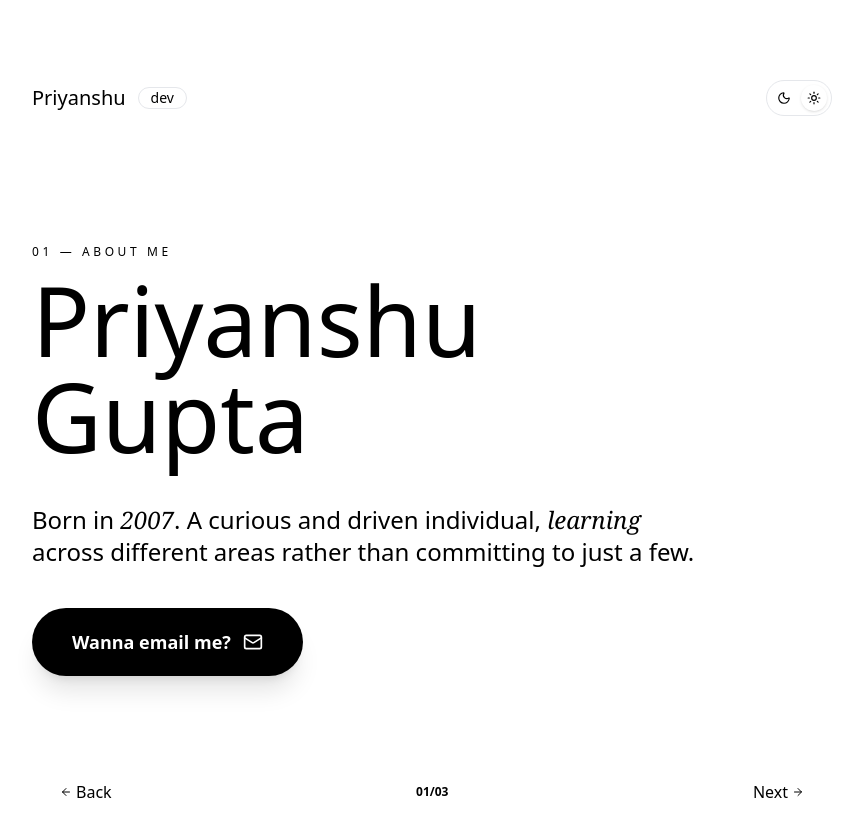
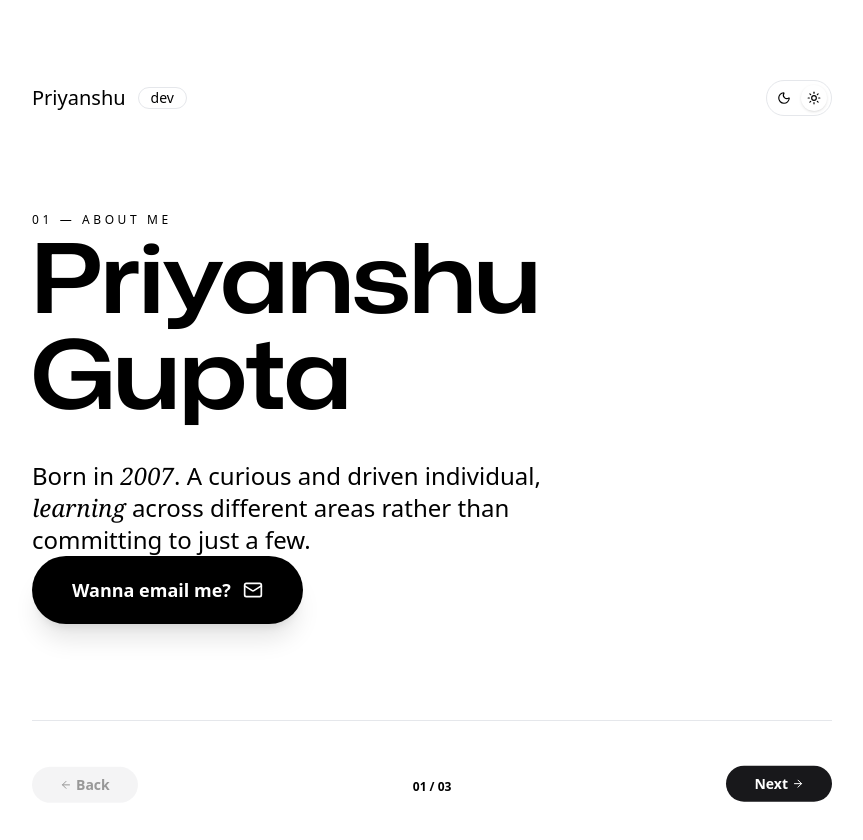
Before and after one commit to Priyansxu/Priyanshu, a Next.js app: page / in a window 1280 px wide. Shown: the top 840 px of the page, without its empty margins (208-1071 px from the left). Built offline with nearby package versions, Linux system fonts and the light colour scheme.

Commit message:
Update page.js

```diff
--- a/app/page.js
+++ b/app/page.js
@@ -1,17 +1,23 @@
 "use client"
 
-import Link from "next/link";
-import { useTheme } from "next-themes";
-import { useEffect, useState } from "react";
-import { motion, AnimatePresence, animate } from "framer-motion";
+import Link from "next/link"
 import { Moon, Sun, ArrowRight, ArrowLeft, Github, Instagram, Mail, Twitter, Send } from "lucide-react"
+import { useTheme } from "next-themes"
+import { useEffect, useState } from "react"
+import { motion, AnimatePresence } from "framer-motion"
 
 const pages = [
   {
     id: "01",
     title: "Priyanshu Gupta",
     subtitle: "About Me",
-    text: <>Born in <span className="text-foreground italic font-serif">2007</span>. A curious and driven individual, <span className="text-foreground italic font-serif">learning</span> across different areas rather than committing to just a few.</>,
+    text: (
+      <>
+        Born in <span className="text-foreground italic font-serif">2007</span>. A curious and driven individual,{" "}
+        <span className="text-foreground italic font-serif">learning</span> across different areas rather than committing
+        to just a few.
+      </>
+    ),
     button: "Wanna email me?",
     action: "mailto:priyansxu@yahoo.com",
     buttonType: "email",
@@ -20,7 +26,13 @@ const pages = [
     id: "02",
     title: "The Craft",
     subtitle: "Development & Design",
-    text: <>I work with Python and JavaScript, using <span className="text-foreground italic font-serif">frameworks</span> to build modern web apps. <span className="text-foreground italic font-serif">Graphics designing</span> has been my favourite for years.</>,
+    text: (
+      <>
+        I work with Python and JavaScript, using{" "}
+        <span className="text-foreground italic font-serif">frameworks</span> to build modern web apps.{" "}
+        <span className="text-foreground italic font-serif">Graphics designing</span> has been my favourite for years.
+      </>
+    ),
     button: "Social medias",
     buttonType: "social",
     links: [
@@ -34,7 +46,13 @@ const pages = [
     id: "03",
     title: "Beyond Code",
     subtitle: "Ideas & Explorations",
-    text: <>I'm fascinated by <span className="text-foreground italic font-serif">psychology</span> and <span className="text-foreground italic font-serif">astronomy</span> — understanding minds & exploring the cosmos. And yeah I love electronics.</>,
+    text: (
+      <>
+        I'm fascinated by <span className="text-foreground italic font-serif">psychology</span> and{" "}
+        <span className="text-foreground italic font-serif">astronomy</span> — understanding minds & exploring the cosmos.
+        And yeah I love electronics.
+      </>
+    ),
     button: "Checkout portfolio",
     action: "https://priyanshu.js.cool",
     buttonType: "default",
@@ -46,71 +64,113 @@ export default function Page() {
   const [mounted, setMounted] = useState(false)
   const [page, setPage] = useState(0)
 
-  useEffect(() => {
-    setMounted(true)
-    const start = window.scrollY
-    const bottom = document.documentElement.scrollHeight - window.innerHeight
-    animate(start, bottom, {
-      duration: 0.8,
-      ease: [0.22, 1, 0.36, 1],
-      onUpdate: v => window.scrollTo(0, v),
-      onComplete: () => animate(bottom, start, {
-        duration: 0.8,
-        ease: [0.22, 1, 0.36, 1],
-        onUpdate: v => window.scrollTo(0, v),
-      })
-    })
-  }, [])
+  useEffect(() => setMounted(true), [])
+  if (!mounted) return null
 
-  if (!mounted) return null
   const current = pages[page]
 
   return (
     <main className="min-h-screen flex flex-col bg-background dark:bg-black text-foreground">
       <div className="relative z-10 flex flex-col min-h-screen max-w-4xl mx-auto w-full px-6 md:px-12 py-12 md:py-20">
-        <header className="flex items-center justify-between mb-24 md:mb-32">
-          <h1 className="text-xl font-medium flex items-center gap-3">Priyanshu<div className="text-sm rounded-3xl px-3 border bg-white text-black">dev</div></h1>
-          <div className="flex gap-1 p-1 rounded-3xl bg-card border">
-            <button onClick={() => setTheme("dark")} className="p-1.5"><Moon className="w-3.5 h-3.5" /></button>
-            <button onClick={() => setTheme("light")} className="p-1.5 rounded-full bg-white shadow"><Sun className="w-3.5 h-3.5" /></button>
+        <header className="flex items-center justify-between mb-24">
+          <h1 className="text-xl font-medium flex items-center gap-3">
+            Priyanshu
+            <div className="text-sm rounded-3xl px-3 border bg-white text-black">dev</div>
+          </h1>
+
+          <div className="flex gap-1 p-1 rounded-3xl border bg-card">
+            <button onClick={() => setTheme("dark")} className="p-1.5">
+              <Moon className="w-3.5 h-3.5" />
+            </button>
+            <button onClick={() => setTheme("light")} className="p-1.5 rounded-full bg-white shadow">
+              <Sun className="w-3.5 h-3.5" />
+            </button>
           </div>
         </header>
 
         <section className="flex-1 flex flex-col justify-center max-w-2xl">
           <AnimatePresence mode="wait">
-            <motion.div key={page} initial={{ opacity: 0, y: 24 }} animate={{ opacity: 1, y: 0 }} exit={{ opacity: 0, y: -24 }} transition={{ duration: 0.5, ease: [0.22, 1, 0.36, 1] }} className="space-y-10">
-              <div className="space-y-3">
-                <div className="text-primary text-xs tracking-[0.3em] uppercase">{current.id} — {current.subtitle}</div>
-                <h2 className="text-5xl md:text-8xl">{current.title}</h2>
+            <motion.div
+              key={page}
+              initial={{ opacity: 0, y: 20 }}
+              animate={{ opacity: 1, y: 0 }}
+              exit={{ opacity: 0, y: -20 }}
+              transition={{ duration: 0.5, ease: [0.19, 1, 0.22, 1] }}
+              className="space-y-10"
+            >
+              <div>
+                <div className="text-primary text-xs tracking-[0.3em] uppercase">
+                  {current.id} — {current.subtitle}
+                </div>
+                <h2 className="text-5xl md:text-8xl font-mona">{current.title}</h2>
               </div>
-              <p className="text-xl md:text-2xl">{current.text}</p>
+
+              <p className="text-xl md:text-2xl text-muted-foreground max-w-xl">
+                {current.text}
+              </p>
 
               {current.buttonType !== "social" ? (
-                <Link href={current.action} target={current.buttonType === "default" ? "_blank" : undefined} rel="noopener noreferrer" className="inline-flex items-center gap-3 px-10 py-5 rounded-full font-bold text-lg shadow-xl bg-black text-white dark:bg-white dark:text-black">
-                  <span>{current.button}</span>
-                  {current.buttonType === "default" && <ArrowRight className="w-5 h-5" />}
-                  {current.buttonType === "email" && <Mail className="w-5 h-5" />}
+                <Link href={current.action}>
+                  <motion.div
+                    whileHover={{ scale: 1.05 }}
+                    whileTap={{ scale: 0.95 }}
+                    className="inline-flex items-center gap-3 px-10 py-5 rounded-full font-bold text-lg shadow-xl bg-black text-white dark:bg-white dark:text-black cursor-pointer"
+                  >
+                    {current.button}
+                    {current.buttonType === "default" && <ArrowRight className="w-5 h-5" />}
+                    {current.buttonType === "email" && <Mail className="w-5 h-5" />}
+                  </motion.div>
                 </Link>
               ) : (
-                <div className="inline-flex items-center gap-3 px-10 py-5 rounded-full font-bold text-lg shadow-xl bg-black text-white dark:bg-white dark:text-black">
-                  <span>{current.button}</span>
-                  <motion.div initial={{ opacity: 0, width: 0 }} animate={{ opacity: 1, width: "auto" }} className="flex items-center gap-2">
-                    {current.links.map((link, i) => (
-                      <motion.a key={i} href={link.href} target="_blank" rel="noopener noreferrer" initial={{ opacity: 0, scale: 0.5 }} animate={{ opacity: 1, scale: 1 }} transition={{ delay: i * 0.05 }} whileHover={{ scale: 1.2 }}>
-                        {link.icon}
-                      </motion.a>
-                    ))}
-                  </motion.div>
+                <div className="inline-flex items-center gap-4 px-10 py-5 rounded-full font-bold text-lg shadow-xl bg-black text-white dark:bg-white dark:text-black">
+                  {current.button}
+                  {current.links.map((l, i) => (
+                    <motion.a
+                      key={l.href}
+                      href={l.href}
+                      target="_blank"
+                      whileHover={{ scale: 1.25 }}
+                      initial={{ opacity: 0, y: 6 }}
+                      animate={{ opacity: 1, y: 0 }}
+                      transition={{ delay: i * 0.05 }}
+                    >
+                      {l.icon}
+                    </motion.a>
+                  ))}
                 </div>
               )}
             </motion.div>
           </AnimatePresence>
         </section>
 
-        <footer className="mt-24 flex items-center justify-between">
-          <button onClick={() => setPage(p => Math.max(p - 1, 0))} disabled={page === 0} className="flex items-center gap-1 px-7 py-2 rounded-3xl"><ArrowLeft className="w-3 h-3" />Back</button>
-          <div className="text-xs font-bold">0{page + 1}/0{pages.length}</div>
-          <button onClick={() => setPage(p => Math.min(p + 1, pages.length - 1))} disabled={page === pages.length - 1} className="flex items-center gap-1 px-7 py-2 rounded-3xl">Next<ArrowRight className="w-3 h-3" /></button>
+        <footer className="mt-24 flex items-center justify-between border-t pt-12">
+          <motion.button
+            whileHover={{ y: -3 }}
+            animate={{ y: [0, -4, 0] }}
+            transition={{ repeat: Infinity, duration: 2, ease: "easeInOut" }}
+            onClick={() => setPage(p => Math.max(p - 1, 0))}
+            disabled={page === 0}
+            className="flex items-center gap-1 px-7 py-2 rounded-3xl text-sm font-bold bg-zinc-200 disabled:opacity-40"
+          >
+            <ArrowLeft className="w-3 h-3" />
+            Back
+          </motion.button>
+
+          <div className="text-xs font-bold">
+            0{page + 1} / 0{pages.length}
+          </div>
+
+          <motion.button
+            whileHover={{ y: -3 }}
+            animate={{ y: [0, -4, 0] }}
+            transition={{ repeat: Infinity, duration: 2, ease: "easeInOut", delay: 0.2 }}
+            onClick={() => setPage(p => Math.min(p + 1, pages.length - 1))}
+            disabled={page === pages.length - 1}
+            className="flex items-center gap-1 px-7 py-2 rounded-3xl text-sm font-bold bg-zinc-900 text-white disabled:opacity-40"
+          >
+            Next
+            <ArrowRight className="w-3 h-3" />
+          </motion.button>
         </footer>
       </div>
     </main>
```
